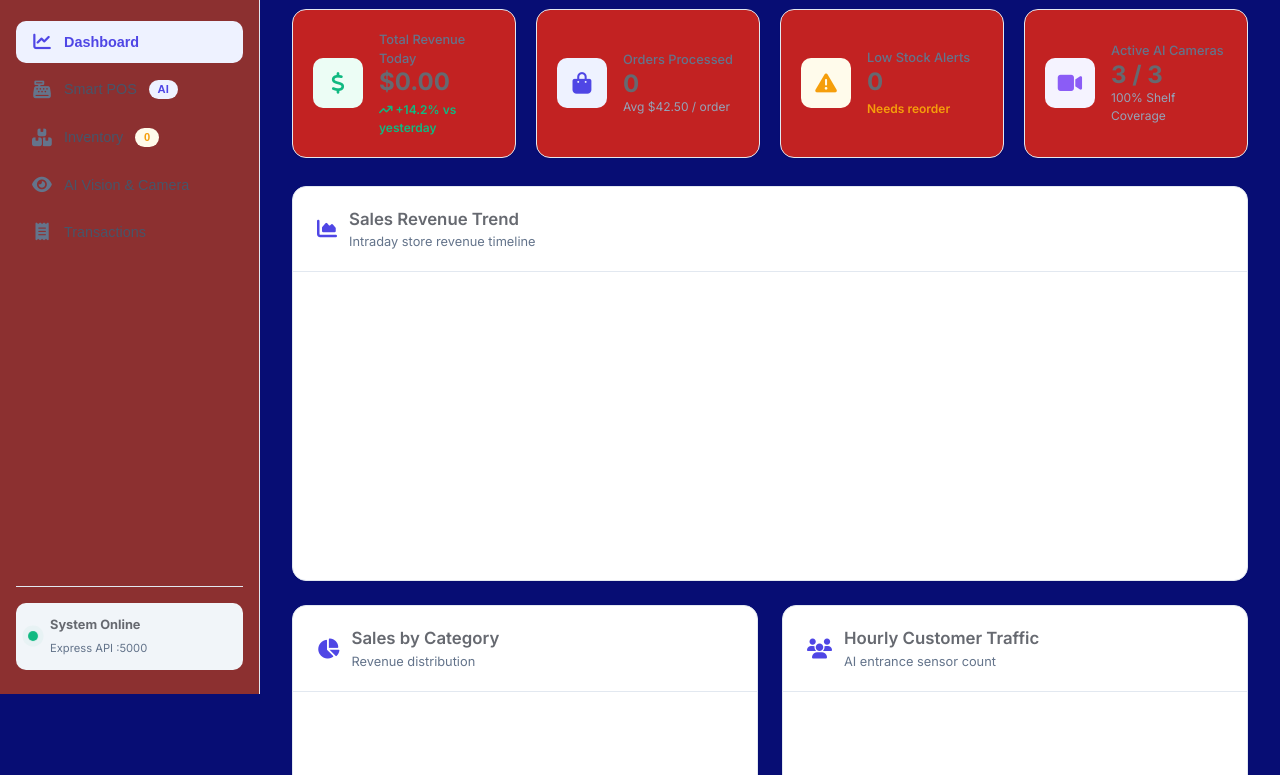
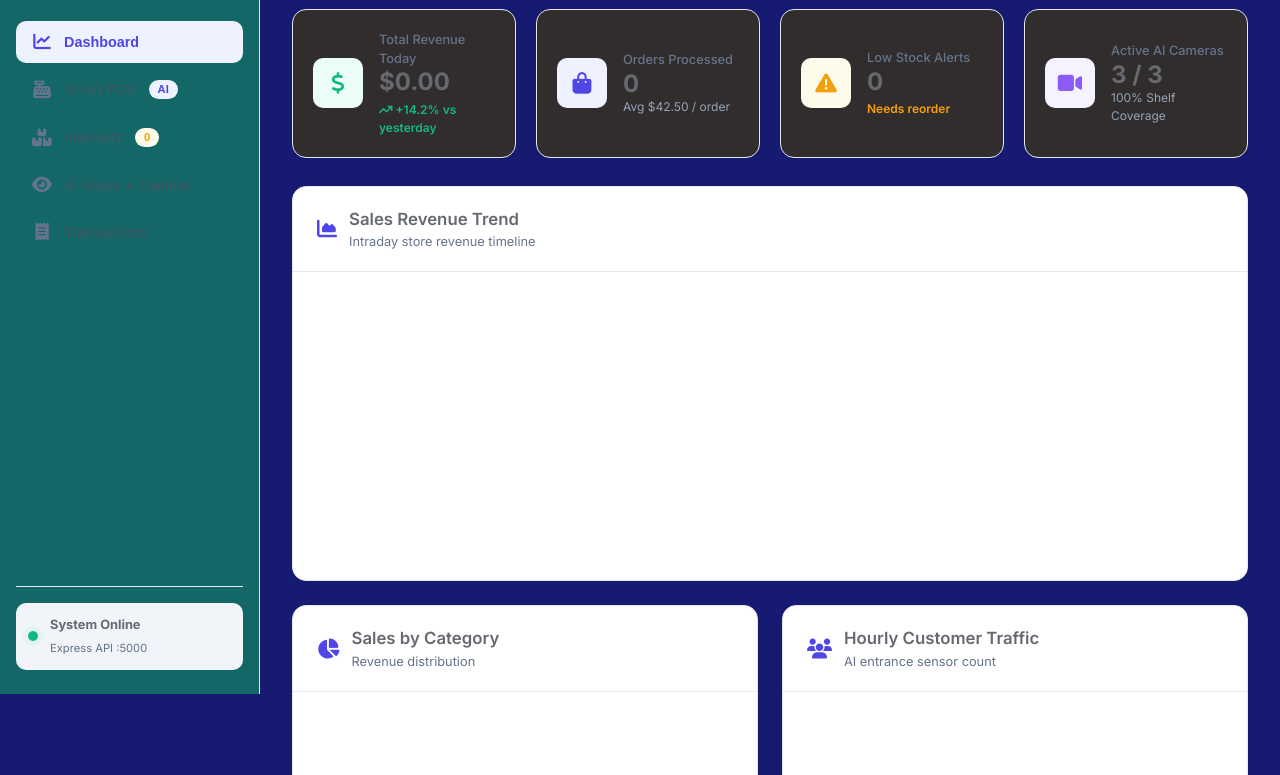
Before and after one commit to krishnachaithanya123706/smart-retail-system, a website: page public/index.html in a window 1280 px wide. Shown: the part 106-881 px from the top of the page. Drawn offline with Linux system fonts and the light colour scheme.

Commit message:
update css

```diff
--- a/public/css/style.css
+++ b/public/css/style.css
@@ -4,9 +4,9 @@
 
 :root {
   /* Color Palette - Light & Crisp White Canvas */
-  --bg-app: #070d74;
-  --bg-surface: #c22222;
-  --bg-sidebar: rgb(140, 48, 48);
+  --bg-app: #161b71;
+  --bg-surface: #312d2d;
+  --bg-sidebar: rgb(19, 103, 102);
   --bg-card: #ffffff;
   --bg-hover: #f1f5f9;
   --bg-active: #eef2ff;
```
